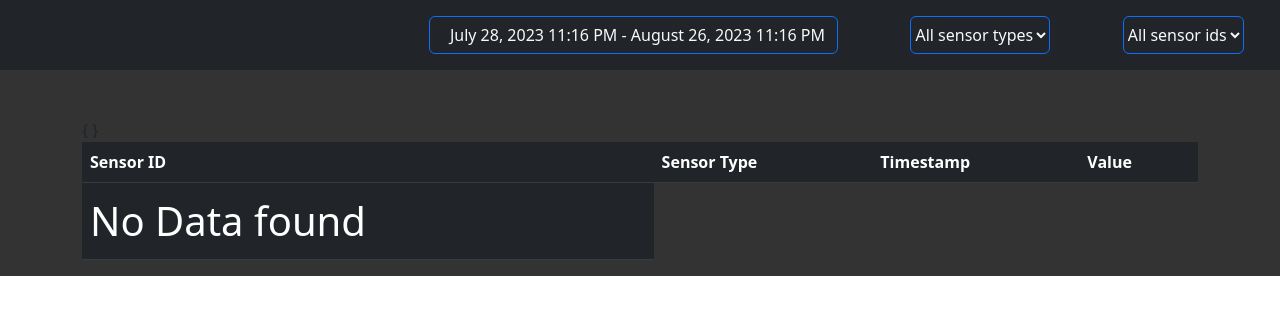
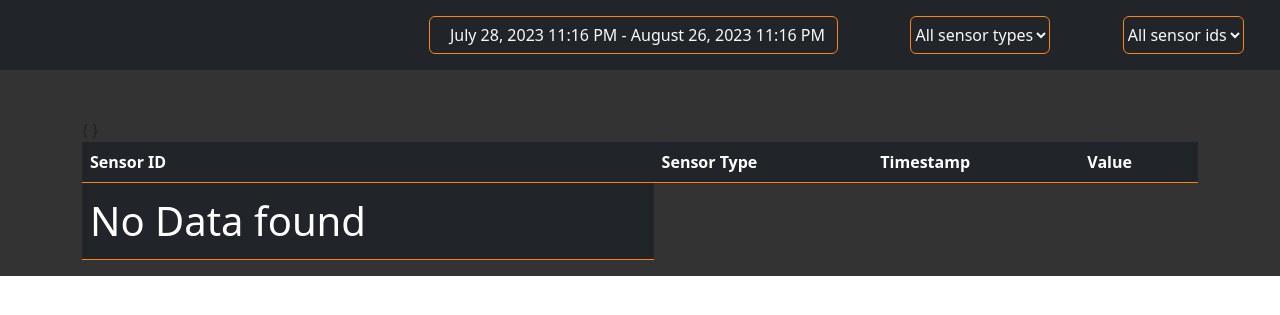
Before and after one commit to sanketwagh147/exalens-test, a FastAPI app: template fast-dashboard/templates/index.html in a window 1280 px wide. Shown: the top 315 px of that part. Run offline with FastAPI, Linux system fonts and the light colour scheme; the template is opened without the code that fills it, so the values that code supplies are empty; the page is wider than the window, and the part outside it is not shown; some libraries are stand-ins or nearby versions.

Commit message:
ui orange color

```diff
--- a/fast-dashboard/static/style.css
+++ b/fast-dashboard/static/style.css
@@ -38,9 +38,12 @@
 }
 
 .humidity {
-    background-color: #33CCCC !important;
 }
 .temperature {
-    background-color:#ff820e !important;
 
 }
+
+.border-primary, .page-link{
+    border-color:#ff820e !important;
+
+}
--- a/fast-dashboard/templates/content.html
+++ b/fast-dashboard/templates/content.html
@@ -32,7 +32,7 @@
 
 
         <div class="container mt-4">
-    <table class="table table-dark table-hover">
+    <table class="table table-dark table-hover border-primary">
         <thead>
             <tr>
                 <th>Sensor ID</th>
```
